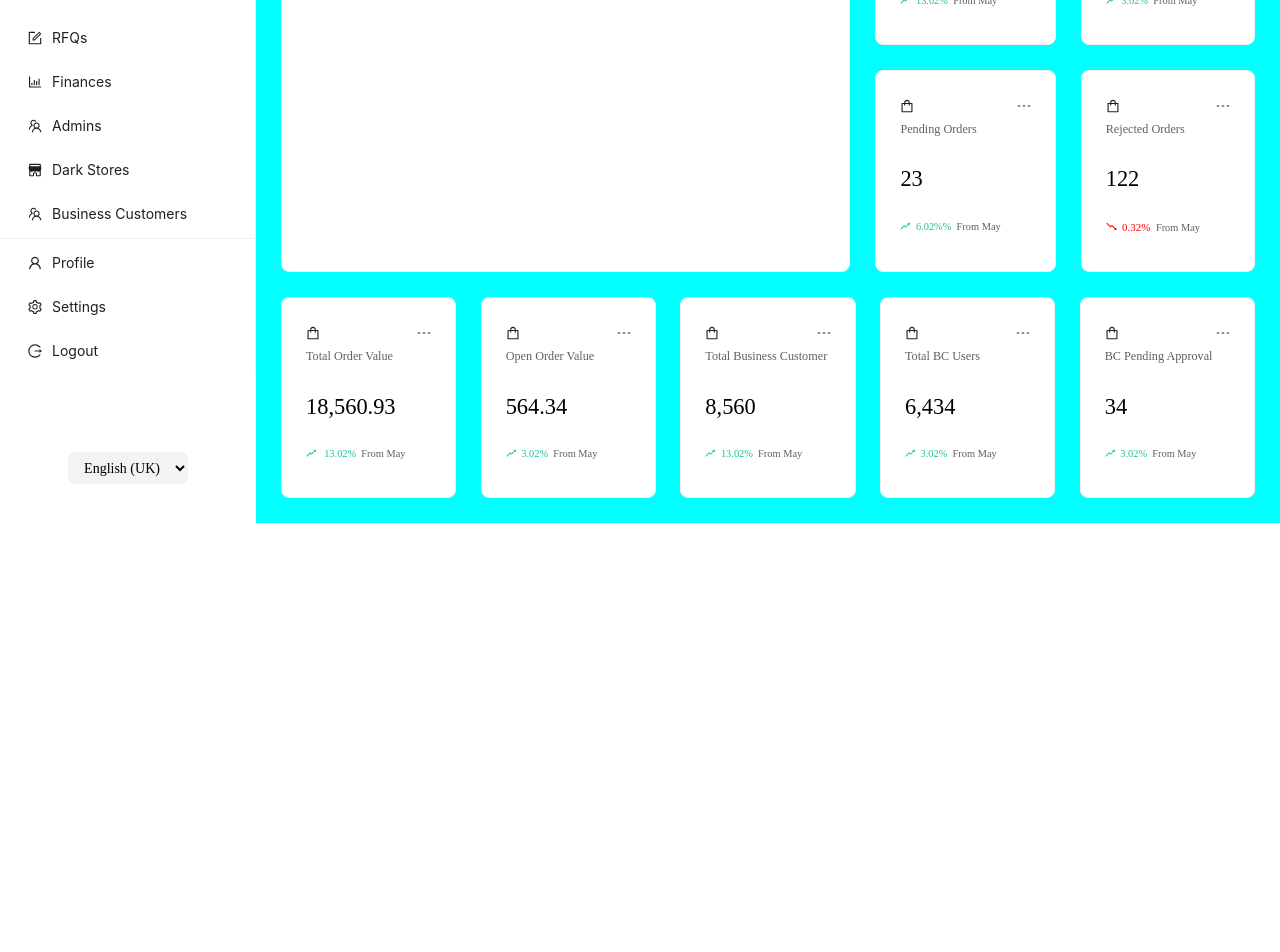
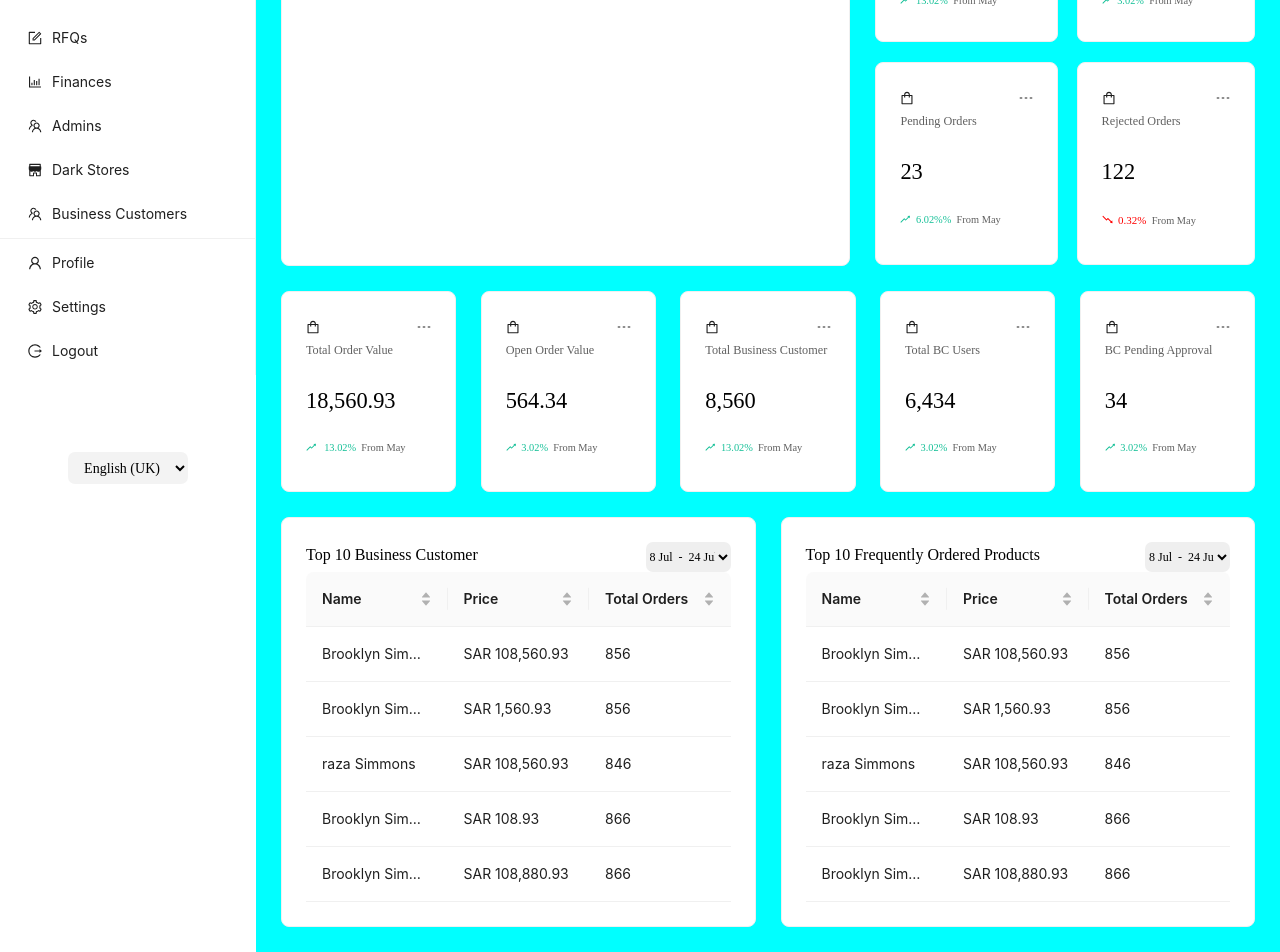
Before and after one commit to ShahStack053/B2B_app, a React (Create React App) app: page /dashboard in a window 1280 px wide. Shown: the part 277-1229 px from the top of the page. Before the commit the page ends 800 px from the top, so only its background shows below. Built offline with nearby package versions, Linux system fonts and the light colour scheme.

Commit message:
sign in integration using Axios

```diff
--- a/package.json
+++ b/package.json
@@ -7,6 +7,7 @@
     "@testing-library/react": "^13.4.0",
     "@testing-library/user-event": "^13.5.0",
     "antd": "^5.3.3",
+    "axios": "^1.3.4",
     "chart.js": "^4.2.1",
     "react": "^18.2.0",
     "react-dom": "^18.2.0",
--- a/src/App.js
+++ b/src/App.js
@@ -5,6 +5,7 @@ import SignUp from "./Components/Pages/SignUp/SignUp";
 // import ReactDOM from "react-dom/client";
 import { BrowserRouter, Routes, Route } from "react-router-dom";
 import Dashboard from "./Components/Pages/Dashboard/Dashboard";
+import FeaturedTable from "./Components/featureTable/FeaturedTable";
 
 //fonts
 
@@ -37,6 +38,7 @@ function App() {
           <Route path="/forgetpassword" element={<ForgetPassword />} />
           <Route path="/resetpassword" element={<ResetPassword />} />
           <Route path="/dashboard" element={<Dashboard />} />
+          <Route path="/table" element={<FeaturedTable />} />
         </Routes>
       </BrowserRouter>
     </div>
--- a/src/Components/Pages/Dashboard/Dashboard.css
+++ b/src/Components/Pages/Dashboard/Dashboard.css
@@ -68,7 +68,7 @@
     justify-content: flex-end;
 }
 
-Input {
+.Input {
     background: #FFFFFF;
     border: 1px solid #EFEEEB;
     border-radius: 12px;
@@ -187,25 +187,57 @@ Input {
     margin-top: 4%;
 }
 
-.widgets-order-div {
+/* .widgets-order-div {
     display: grid;
     grid-template-areas:
         '1 1'
         '1 1';
     grid-gap: 25px;
+
+
+    .widget-order-card {
+    width: 100%;
+    height: 100%;
+}
+} */
+
+
+.widgets-order-div {
+    display: flex;
+    flex-grow: wrap;
+    justify-content: space-between;
+    flex-wrap: wrap;
 }
 
 
-/* .widgets-order-div {
-    display: flex;
-    flex-grow: wrap;
-    justify-content: space-around;
-    flex-wrap: wrap;
-} */
+.widget-order-card1 {
+    /* width: 48%;
+    height: 48%;
+    margin-bottom: 4%; */
+    width: 48%;
+    height: 47%;
+    margin-bottom: 5%;
+}
 
-.widget-order-card {
-    width: 100%;
-    height: 100%;
+.widget-order-card2 {
+    /* width: 48%;
+    height: 48%;
+    margin-bottom: 4%; */
+    width: 47%;
+    height: 47%;
+    margin-bottom: 5%;
+}
+
+.widget-order-card3 {
+    width: 48%;
+    height: 48%;
+}
+
+.widget-order-card4 {
+    /* width: 48%;
+    height: 48%; */
+    width: 47%;
+    height: 48%;
 }
 
 
@@ -256,6 +288,58 @@ Input {
     font-family: 'Poppins';
     font-size: 10.3809px;
     color: #606060;
+}
+
+.widgets-featureInfo-div {
+    display: grid;
+    grid-template-columns: 5fr 5fr;
+    grid-column-gap: 25px;
+    margin-top: 25px;
+}
+
+.widgets-customer-div {
+    background-color: white;
+    height: 100%;
+}
+
+.widgets-customerTitle-div {
+    display: flex;
+    justify-content: space-between;
+}
+
+.widgets-customer-title {
+    font-family: 'Poppins';
+    font-size: 16px;
+    color: #000000;
+}
+
+.sales-month {
+    font-family: 'Poppins';
+    font-size: 12px;
+    color: #000000;
+    /* background: #F3F3F3; */
+    height: 30px;
+    width: 20%;
+    border-radius: 7px;
+    border: none;
+}
+
+
+
+
+.widgets-top-order-div {
+    height: 100%;
+}
+
+.widgets-orderTitle-div {
+    display: flex;
+    justify-content: space-between;
+}
+
+.widgets-order-title {
+    font-family: 'Poppins';
+    font-size: 16px;
+    color: #000000;
 }
 
 
--- a/src/Components/Pages/Dashboard/Dashboard.jsx
+++ b/src/Components/Pages/Dashboard/Dashboard.jsx
@@ -2,6 +2,8 @@ import React from "react";
 import logo from "../../../Assets/Images/logo.png";
 import userImage from "../../../Assets/Images/userImage.png";
 import { Card, Input } from "antd";
+import FeaturedTable from "../../featureTable/FeaturedTable";
+// import FeatureWidgetCard from "../../featureWidgetCard/FeatureWidgetCard";
 
 import "./Dashboard.css";
 
@@ -122,7 +124,7 @@ const Dashboard = () => {
             </Card>
 
             <div className="widgets-order-div">
-              <Card className="widget-order-card">
+              <Card className="widget-order-card1">
                 <div className="widget-up">
                   <span>
                     <ShoppingOutlined />
@@ -141,7 +143,7 @@ const Dashboard = () => {
                   </p>
                 </div>
               </Card>
-              <Card className="widget-order-card">
+              <Card className="widget-order-card2">
                 <div className="widget-up">
                   <span>
                     <ShoppingOutlined />
@@ -160,7 +162,7 @@ const Dashboard = () => {
                   </p>
                 </div>
               </Card>
-              <Card className="widget-order-card">
+              <Card className="widget-order-card3">
                 <div className="widget-up">
                   <span>
                     <ShoppingOutlined />
@@ -179,7 +181,7 @@ const Dashboard = () => {
                   </p>
                 </div>
               </Card>
-              <Card className="widget-order-card">
+              <Card className="widget-order-card4">
                 <div className="widget-up">
                   <span>
                     <ShoppingOutlined />
@@ -296,6 +298,34 @@ const Dashboard = () => {
               </div>
             </Card>
           </div>
+          <div className="widgets-featureInfo-div">
+            <Card className="widgets-customer-div">
+              <div className="widgets-customerTitle-div">
+                <span className="widgets-customer-title">
+                  Top 10 Business Customer
+                </span>
+                <select className="sales-month">
+                  <option>8 Jul&nbsp; - &nbsp;24 Jul</option>
+                </select>
+              </div>
+              <div className="widgets-customerInfo-div">
+                <FeaturedTable />
+              </div>
+            </Card>
+            <Card className="widgets-top-order-div">
+              <div className="widgets-orderTitle-div">
+                <span className="widgets-order-title">
+                  Top 10 Frequently Ordered Products
+                </span>
+                <select className="sales-month">
+                  <option>8 Jul&nbsp; - &nbsp;24 Jul</option>
+                </select>
+              </div>
+              <div className="widgets-orderInfo-div">
+                <FeaturedTable />
+              </div>
+            </Card>
+          </div>
         </div>
         {/* <div className="main">
           <div className="top-main-div">
--- a/src/Components/Pages/ResetPassword/ResetPassword.jsx
+++ b/src/Components/Pages/ResetPassword/ResetPassword.jsx
@@ -29,18 +29,8 @@ const ResetPassword = () => {
           <div className="resetPassDiv">
             <h1 className="resetPass">Reset Password</h1>
           </div>
-          <input
-            type="password"
-            id="password"
-            value=""
-            placeholder="New Password"
-          />
-          <input
-            type="password"
-            id="password"
-            value=""
-            placeholder="Confirm Password"
-          />
+          <input type="password" id="password" placeholder="New Password" />
+          <input type="password" id="password" placeholder="Confirm Password" />
           <button className="confirmPassBtn" type="submit">
             Confirm Password
           </button>
--- /dev/null
+++ b/src/Components/featureTable/FeaturedTable.jsx
@@ -0,0 +1,93 @@
+import { Table } from "antd";
+import { useState } from "react";
+const data = [
+  {
+    key: "1",
+    name: "Brooklyn Simmons",
+    price: "SAR 108,560.93",
+    orders: 856,
+  },
+  {
+    key: "2",
+    name: "Brooklyn Simmons",
+    price: "SAR 1,560.93",
+    orders: 856,
+  },
+  {
+    key: "3",
+    name: "raza Simmons",
+    price: "SAR 108,560.93",
+    orders: 846,
+  },
+  {
+    key: "4",
+    name: "Brooklyn Simmons",
+    price: "SAR 108.93",
+    orders: 866,
+  },
+  {
+    key: "5",
+    name: "Brooklyn Simmons",
+    price: "SAR 108,880.93",
+    orders: 866,
+  },
+];
+const FeaturedTable = () => {
+  const [sortedInfo, setSortedInfo] = useState({});
+  const handleChange = (sorter) => {
+    console.log(sorter);
+    setSortedInfo(sorter);
+  };
+  // const setOrderSort = () => {
+  //   setSortedInfo({
+  //     order: "descend",
+  //     columnKey: "orders",
+  //   });
+  // };
+
+  const columns = [
+    {
+      title: "Name",
+      dataIndex: "name",
+      key: "name",
+      sorter: (a, b) => a.name.length - b.name.length,
+      sortOrder: sortedInfo.columnKey === "name" ? sortedInfo.order : null,
+      ellipsis: true,
+    },
+    {
+      title: "Price",
+      dataIndex: "price",
+      key: "price",
+      sorter: (a, b) => a.price - b.price,
+      sortOrder: sortedInfo.columnKey === "price" ? sortedInfo.order : null,
+      ellipsis: true,
+    },
+    {
+      title: "Total Orders",
+      dataIndex: "orders",
+      key: "orders",
+
+      sorter: (a, b) => a.orders.length - b.orders.length,
+      sortOrder: sortedInfo.columnKey === "orders" ? sortedInfo.order : null,
+      ellipsis: true,
+    },
+  ];
+  return (
+    <>
+      {/* <Space
+        style={{
+          marginBottom: 16,
+        }}
+      >
+        <Button onClick={setOrderSort}> Sort age </Button>
+      </Space> */}
+      <Table
+        columns={columns}
+        dataSource={data}
+        onChange={handleChange}
+        pagination={false}
+      />
+    </>
+  );
+};
+export default FeaturedTable;
--- /dev/null
+++ b/src/Components/featureWidgetCard/FeatureWidgetCard.css
@@ -0,0 +1,48 @@
+.widget-order-card1 {
+    /* width: 48%;
+    height: 48%;
+    margin-bottom: 4%; */
+    width: 48%;
+    height: 47%;
+    margin-bottom: 5%;
+}
+
+.widget-card {
+    width: 18%;
+    height: fit-content;
+}
+
+.widget-up {
+    display: flex;
+    justify-content: space-between;
+}
+
+.card-title {
+    font-family: 'Poppins';
+    font-size: 12.2195px;
+    color: #606060;
+}
+
+.card-orders {
+    font-family: 'Poppins';
+    font-size: 22.4024px;
+    color: #000000;
+}
+
+.card-percentage-rise {
+    font-family: 'Poppins';
+    font-size: 10.3809px;
+    color: #16C098;
+}
+
+.card-percentage-fall {
+    font-family: 'Poppins';
+    font-size: 10.9622px;
+    color: #FF0000;
+}
+
+.card-month {
+    font-family: 'Poppins';
+    font-size: 10.3809px;
+    color: #606060;
+}
--- /dev/null
+++ b/src/Components/featureWidgetCard/FeatureWidgetCard.jsx
@@ -0,0 +1,36 @@
+import React from "react";
+import {
+  ShoppingOutlined,
+  DashOutlined,
+  RiseOutlined,
+} from "@ant-design/icons";
+import { Card } from "antd";
+import "./FeatureWidgetCard.css";
+
+const FeatureWidgetCard = () => {
+  return (
+    <div>
+      <Card className="widget-order-card1">
+        <div className="widget-up">
+          <span>
+            <ShoppingOutlined />
+          </span>
+          <span>
+            <DashOutlined />
+          </span>
+        </div>
+        <div>
+          <span className="card-title"> Completed Orders</span>
+          <p className="card-orders"> 10,856</p>
+          <p className="card-percentage-rise">
+            <RiseOutlined />
+            &nbsp; 13.02% &nbsp;
+            <span className="card-month">From May</span>
+          </p>
+        </div>
+      </Card>
+    </div>
+  );
+};
+
+export default FeatureWidgetCard;
```
Also changed, not shown: src/Components/Pages/SignUp/SignUp.jsx (+47 -6 lines), src/Assets/Images/Image.png (added), 1 other file (tests, documents, lock files or other folders).
